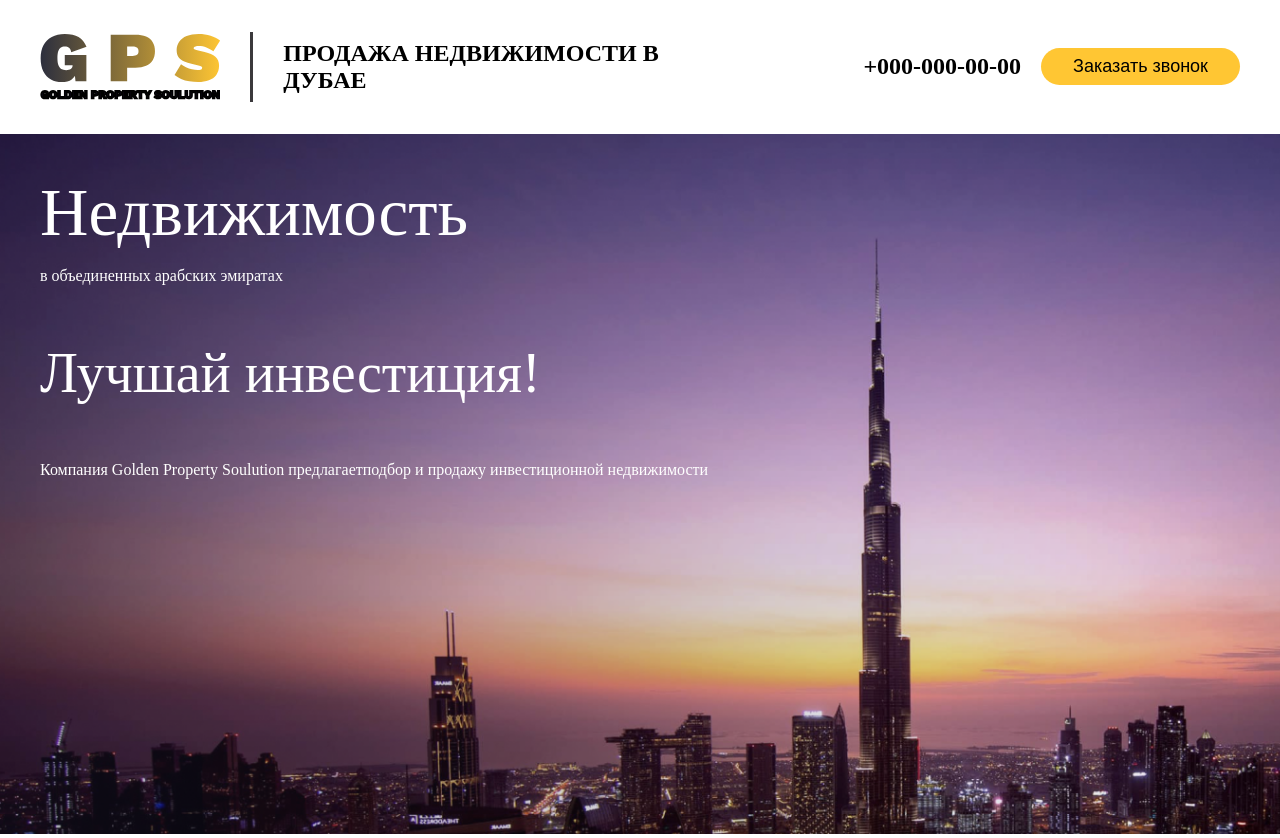
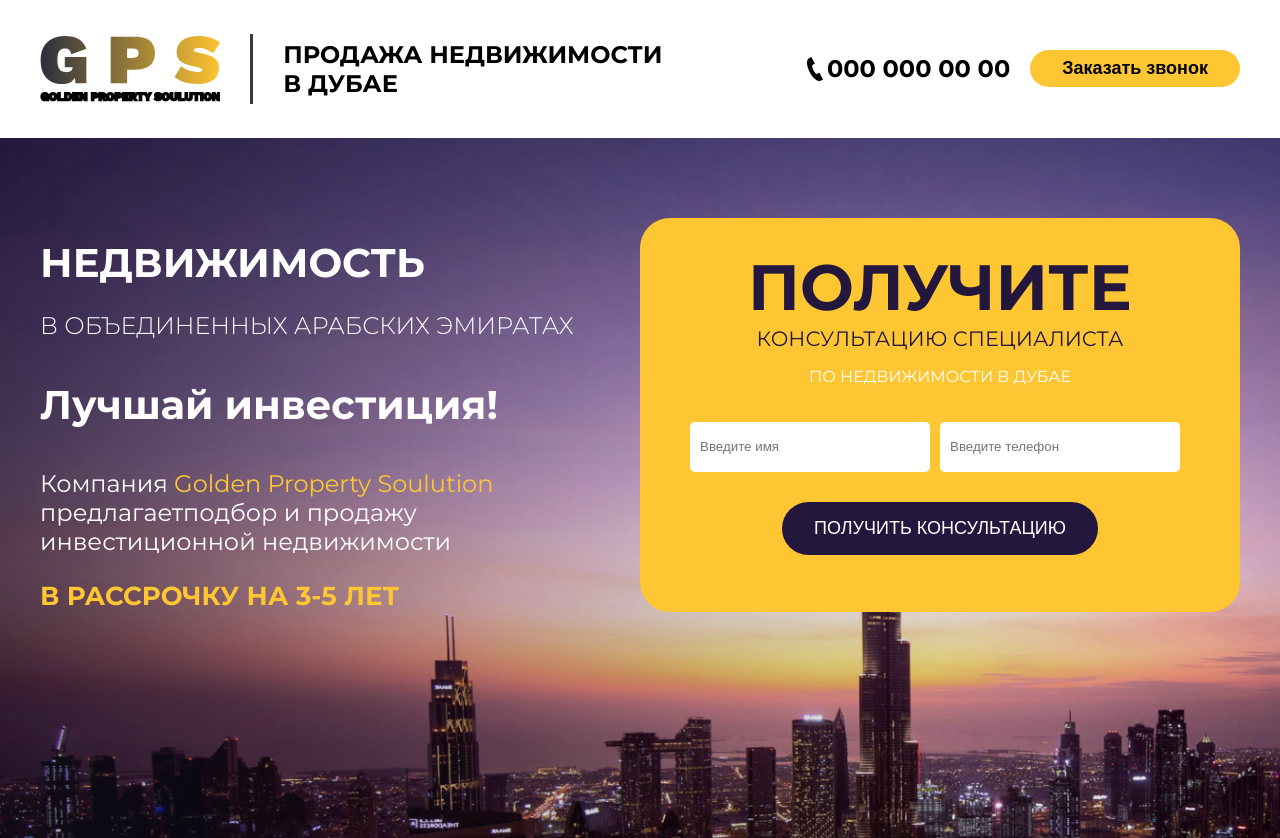
Before and after one commit to DashaTep/GPS, a plain HTML site: page index.html in a window 1280 px wide. Drawn offline with Linux system fonts and the light colour scheme.

Commit message:
section1

```diff
--- a/index.html
+++ b/index.html
@@ -19,8 +19,13 @@
                 </h2>
             </div>
             <div class="flex row a-i-center">
-                <h2 class="tel">+000-000-00-00</h2>
-                <button class="btn">
+                <h2 class="tel flex a-i-center">
+                    <svg xmlns="http://www.w3.org/2000/svg" width="24" height="24" viewBox="0 0 24 24">
+                        <path
+                            d="M20 22.621l-3.521-6.795c-.008.004-1.974.97-2.064 1.011-2.24 1.086-6.799-7.82-4.609-8.994l2.083-1.026-3.493-6.817-2.106 1.039c-7.202 3.755 4.233 25.982 11.6 22.615.121-.055 2.102-1.029 2.11-1.033z" />
+                    </svg>000 000 00 00
+                </h2>
+                <button class="btn btn-yellow">
                     Заказать звонок
                 </button>
             </div>
@@ -29,17 +34,30 @@
     <main>
         <section class="section1">
             <div class="container flex ">
-                <div>
-                    <p class="title">Недвижимость</p>
-                    <p class="ttile-1">в объединенных арабских эмиратах</p>
+                <div class="text">
+                    <h1 class="title">Недвижимость</h1>
+                    <p class="title-1">в объединенных арабских эмиратах</p>
                     <p class="title-2">Лучшай инвестиция!</p>
 
                     <p>
                         Компания <span>Golden Property Soulution</span> предлагаетподбор и продажу инвестиционной
                         недвижимости
                     </p>
+                    <span class="p1">В рассрочку на 3-5 лет</span>
                 </div>
-            </div>
+                <form class="center">
+                    <p class="title"> ПОЛУЧИТЕ</p>
+                    <p class="title-1">Консультацию специалиста</p>
+                    <p class="title-2">по недвижимости в дубае</p>
+                    <div class="flex row j-c-between ">
+                        <input placeholder="Введите имя">
+                        <input placeholder="Введите телефон">
+                    </div>
+                    <button class="btn btn-purple">
+                        получить Консультацию
+                    </button>
+
+                </form>
         </section>
 
     </main>
--- a/scss/_common.scss
+++ b/scss/_common.scss
@@ -22,17 +22,34 @@ body {
     justify-content: space-between;
 }
 
-.a-i-center{
+.a-i-center {
     align-items: center;
 }
 
 .btn {
     font-size: 18px;
-    background-color: $yellow;
-    color: #000;
     border-radius: 30px;
     padding: 0.5rem 2rem;
     outline: none;
     border: none;
+}
+
+.btn-yellow {
+    background-color: $yellow;
+    color: #000;
+    font-weight: 700;
+}
+
+.btn-purple {
+    background-color: $purple;
+    color: #fff;
+    text-transform: uppercase;
     font-weight: 500;
+    padding: 1rem 2rem;
 }
+
+input {
+    border: none;
+    outline: none;
+    padding: 0 10px;
+}
--- a/scss/styles.scss
+++ b/scss/styles.scss
@@ -1,6 +1,11 @@
 @import "_container";
 @import "_colors";
 @import "_common";
+@import url("https://fonts.googleapis.com/css2?family=Montserrat:wght@300;400;600;700&family=Roboto:wght@100&display=swap");
+
+body {
+    font-family: "Montserrat";
+}
 
 header {
     .container {
@@ -32,16 +37,75 @@ header {
     min-width: 100vw;
     color: #fff;
 
-    .title {
-        font-size: 67px;
-        margin: 40px 0 0;
+    .text {
+        margin-top: 100px;
+        padding-right: 20px;
+        .title {
+            font-size: 2.5em;
+            margin: 0;
+            font-weight: 700;
+            text-transform: uppercase;
+        }
+
+        .title-1 {
+            font-size: 1.5em;
+            font-weight: 300;
+            text-transform: uppercase;
+        }
+
+        .title-2 {
+            font-size: 2.5em;
+            font-weight: 700;
+        }
+
+        P {
+            font-size: 24px;
+        }
+
+        span {
+            color: $yellow;
+        }
+
+        .p1 {
+            font-size: 26px;
+            text-transform: uppercase;
+            font-weight: 700;
+        }
     }
 
-    .title-1 {
-        font-size: 29px;
-    }
+    form {
+        margin-top: 80px;
+        padding: 30px 50px;
+        background: $yellow;
+        text-transform: uppercase;
+        border-radius: 30px;
+        min-width: 500px;
+        .title {
+            color: $purple;
+            font-size: 4em;
+            margin: 0 0;
+            font-weight: 700;
+        }
+        .title-1 {
+            color: $purple;
+            margin: 0;
+            font-size: 1.3em;
+            font-weight: 500;
+        }
+        .title-2 {
+            font-size: 1em;
+            font-weight: 500;
+        }
 
-    .title-2 {
-        font-size: 56px;
+        input {
+            height: 50px;
+            width: 100%;
+            margin: 20px 10px 0 0;
+            border-radius: 5px;
+        }
+
+        .btn-purple {
+            margin-top: 30px;
+        }
     }
 }
```
Also changed, not shown: css/styles.css.
